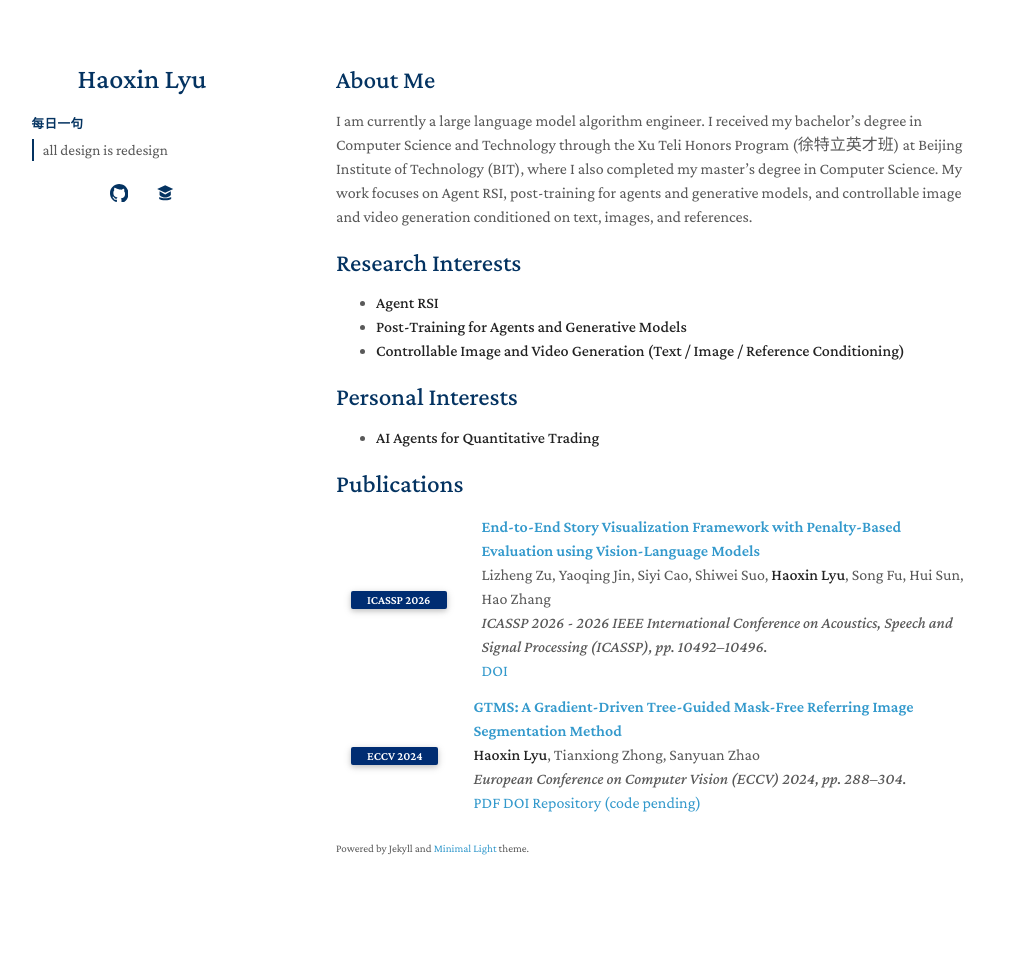
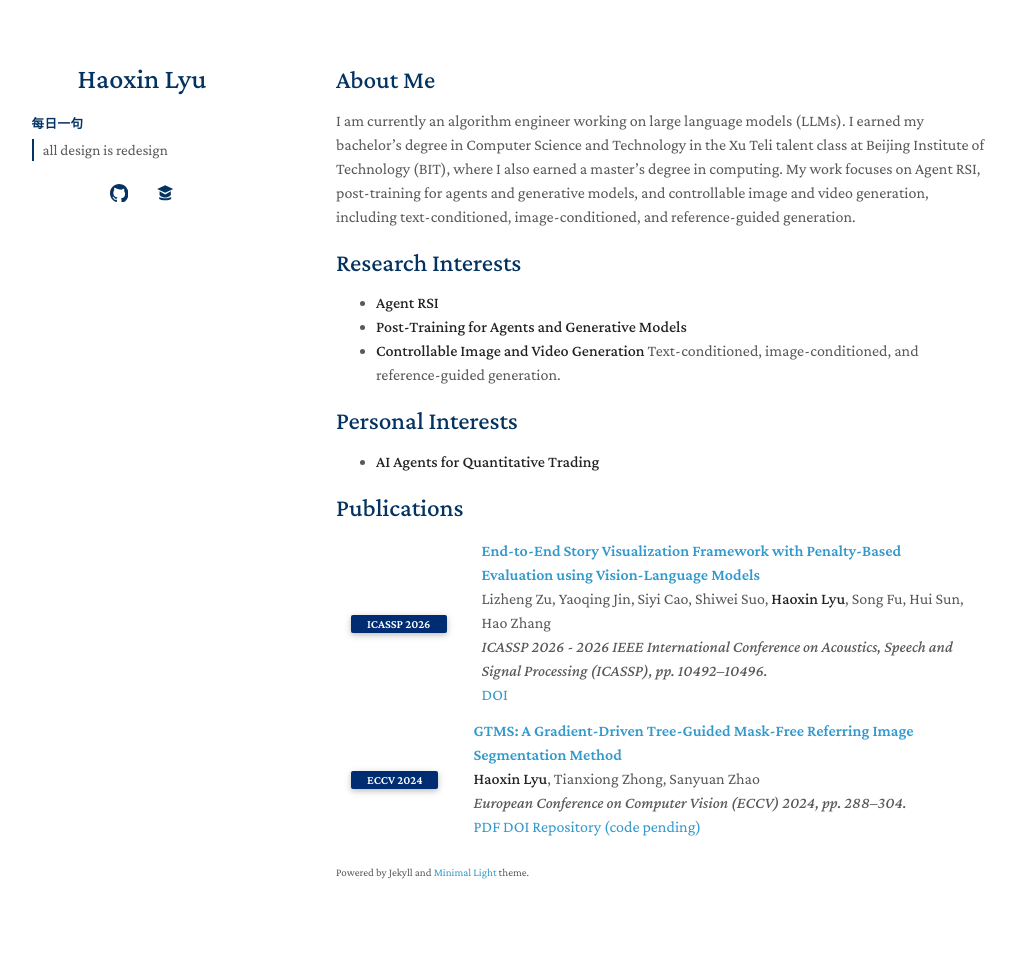
Before and after one commit to eternalld/eternalld.github.io, a Jekyll site: the page built from index.md, in a window 1280 px wide. Shown: the whole page, without its empty margins (134-1149 px from the left). Built offline with Jekyll 4.4.1, drawn with Linux system fonts in a browser that asks for light colours; comment, search, counter and statistics services are not loaded; before the commit the page ends 929 px from its top, so only the background shows below that.

Commit message:
Revise the biography and generation-interest wording.
Use the checked English phrasing, drop the Chinese class note, and describe generation conditions in words.

Co-authored-by: Eternal_LD <eternalld@users.noreply.github.com>

```diff
--- a/_config.yml
+++ b/_config.yml
@@ -5,7 +5,7 @@ keywords: Haoxin Lyu
 canonical: https://eternalld.github.io/
 github_link: https://github.com/eternalld
 scholar_link: "https://scholar.google.com/citations?user=lMEcQNwAAAAJ&hl=zh-CN"
-bio: "I am currently a large language model algorithm engineer. I received my bachelor's degree in Computer Science and Technology through the Xu Teli Honors Program (徐特立英才班) at Beijing Institute of Technology (BIT), where I also completed my master's degree in Computer Science. My work focuses on Agent RSI, post-training for agents and generative models, and controllable image and video generation conditioned on text, images, and references."
+bio: "I am currently an algorithm engineer working on large language models (LLMs). I earned my bachelor's degree in Computer Science and Technology in the Xu Teli talent class at Beijing Institute of Technology (BIT), where I also earned a master's degree in computing. My work focuses on Agent RSI, post-training for agents and generative models, and controllable image and video generation, including text-conditioned, image-conditioned, and reference-guided generation."
 favicon: ./assets/img/favicon.png
 favicon_dark: ./assets/img/favicon-dark.png
 enable_footnote: true
--- a/_data/interests.yml
+++ b/_data/interests.yml
@@ -2,7 +2,8 @@ heading: Research Interests
 items:
   - title: Agent RSI
   - title: Post-Training for Agents and Generative Models
-  - title: Controllable Image and Video Generation (Text / Image / Reference Conditioning)
+  - title: Controllable Image and Video Generation
+    detail: Text-conditioned, image-conditioned, and reference-guided generation.
 personal_heading: Personal Interests
 personal_items:
   - title: AI Agents for Quantitative Trading
```
Also changed, not shown: docs/superpowers/specs/2026-11-23-about-interests-design.md (+15 -8 lines), tests/integration/built-site.test.mjs (+6 -3 lines), tests/profile-content.test.mjs (+12 -8 lines).
